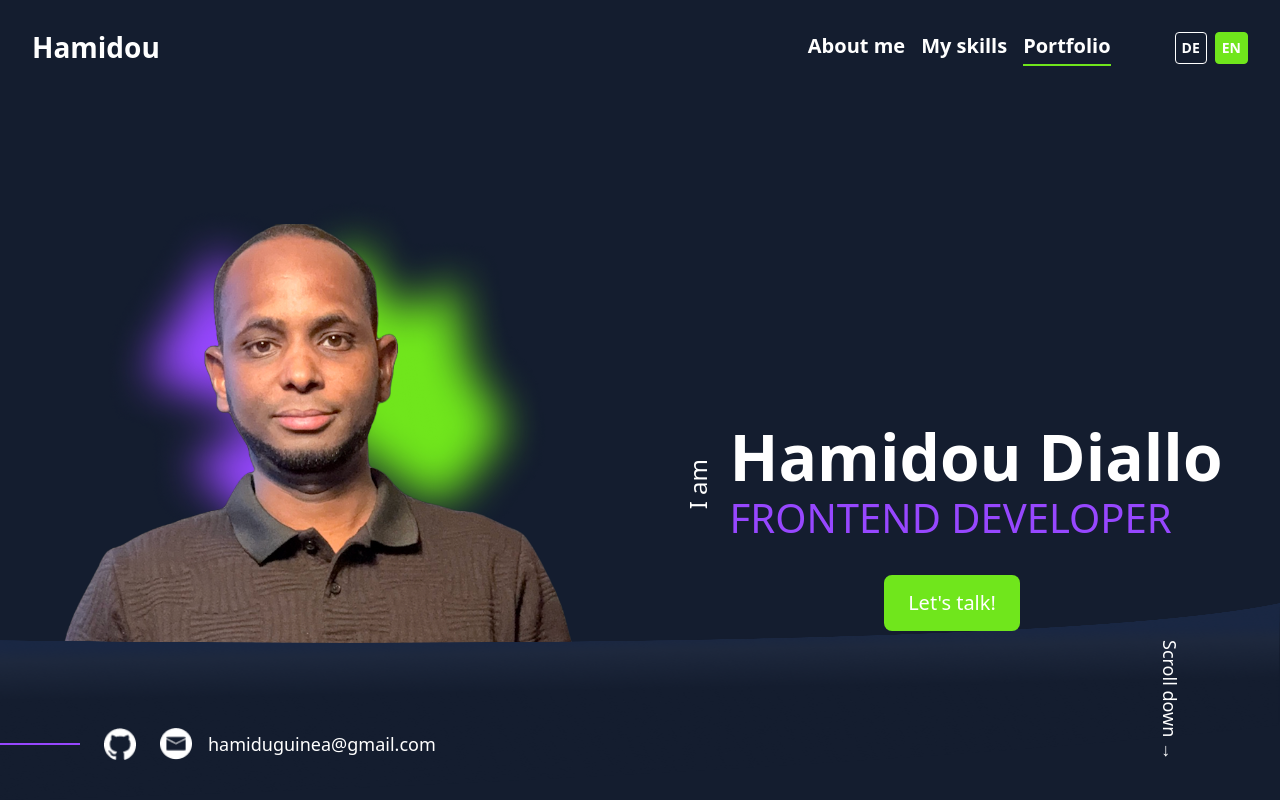
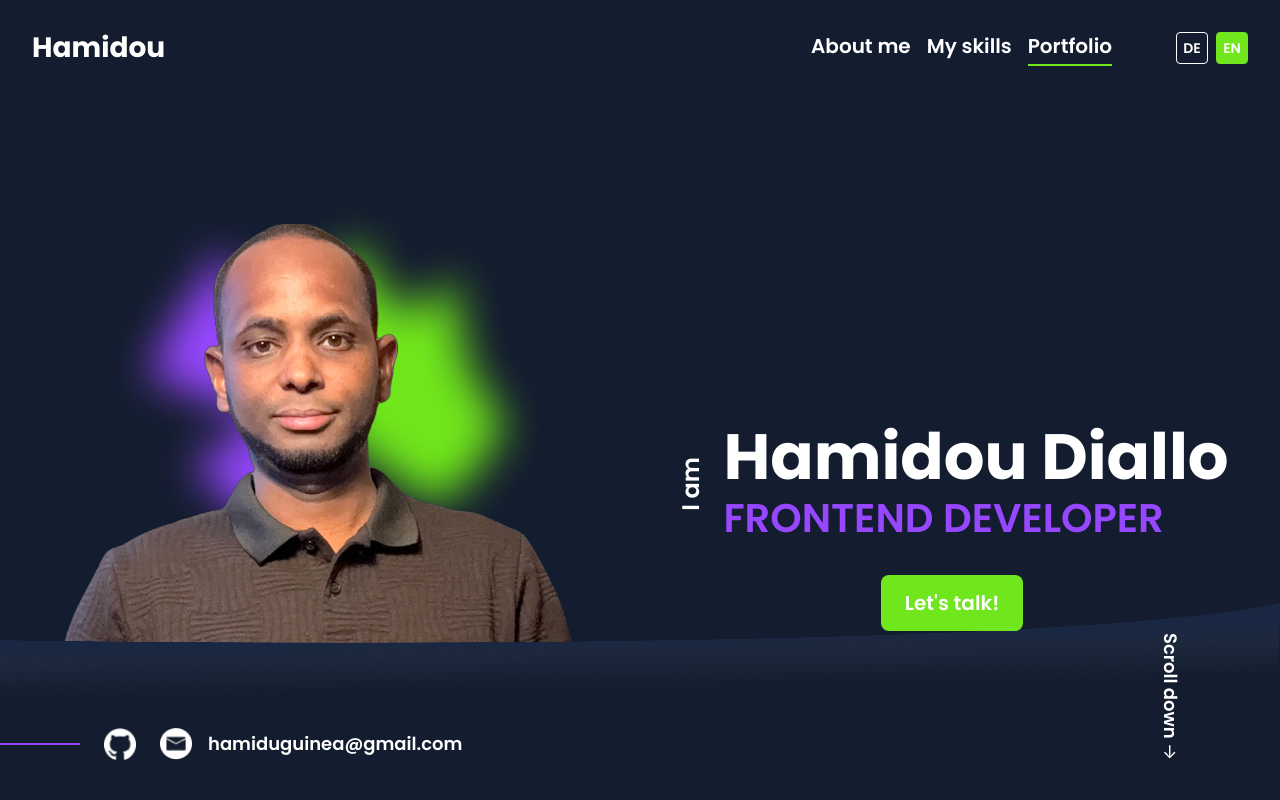
Before and after one commit to Hamidou-ctr/portfolio, an Angular app: page / in a window 1280 px wide. Shown: the top 800 px of the page. Built offline with nearby package versions, Linux system fonts and the light colour scheme.

Commit message:
Add Poppins font (700 weight) in WOFF2 format to assets

```diff
--- a/src/styles.css
+++ b/src/styles.css
@@ -21,6 +21,25 @@
   --color-violet-600: #7f2fe6;
 
   --color-magenta-500: #c026d3;
+
+  --font-heading:
+    'Poppins', system-ui, -apple-system, 'Segoe UI', Roboto, Helvetica, Arial, sans-serif;
+}
+
+@font-face {
+  font-family: 'Poppins';
+  font-style: normal;
+  font-weight: 600;
+  font-display: swap;
+  src: url('/assets/fonts/poppins/poppins-600.woff2') format('woff2');
+}
+
+@font-face {
+  font-family: 'Poppins';
+  font-style: normal;
+  font-weight: 700;
+  font-display: swap;
+  src: url('/assets/fonts/poppins/poppins-700.woff2') format('woff2');
 }
 
 html {
@@ -36,6 +55,7 @@ html {
 body {
   margin: 0;
   color: var(--color-ink);
+  font-family: var(--font-heading);
 }
 
 /* body {
```
Also changed, not shown: public/assets/fonts/poppins/poppins-600.woff2 (added), public/assets/fonts/poppins/poppins-700.woff2 (added).
